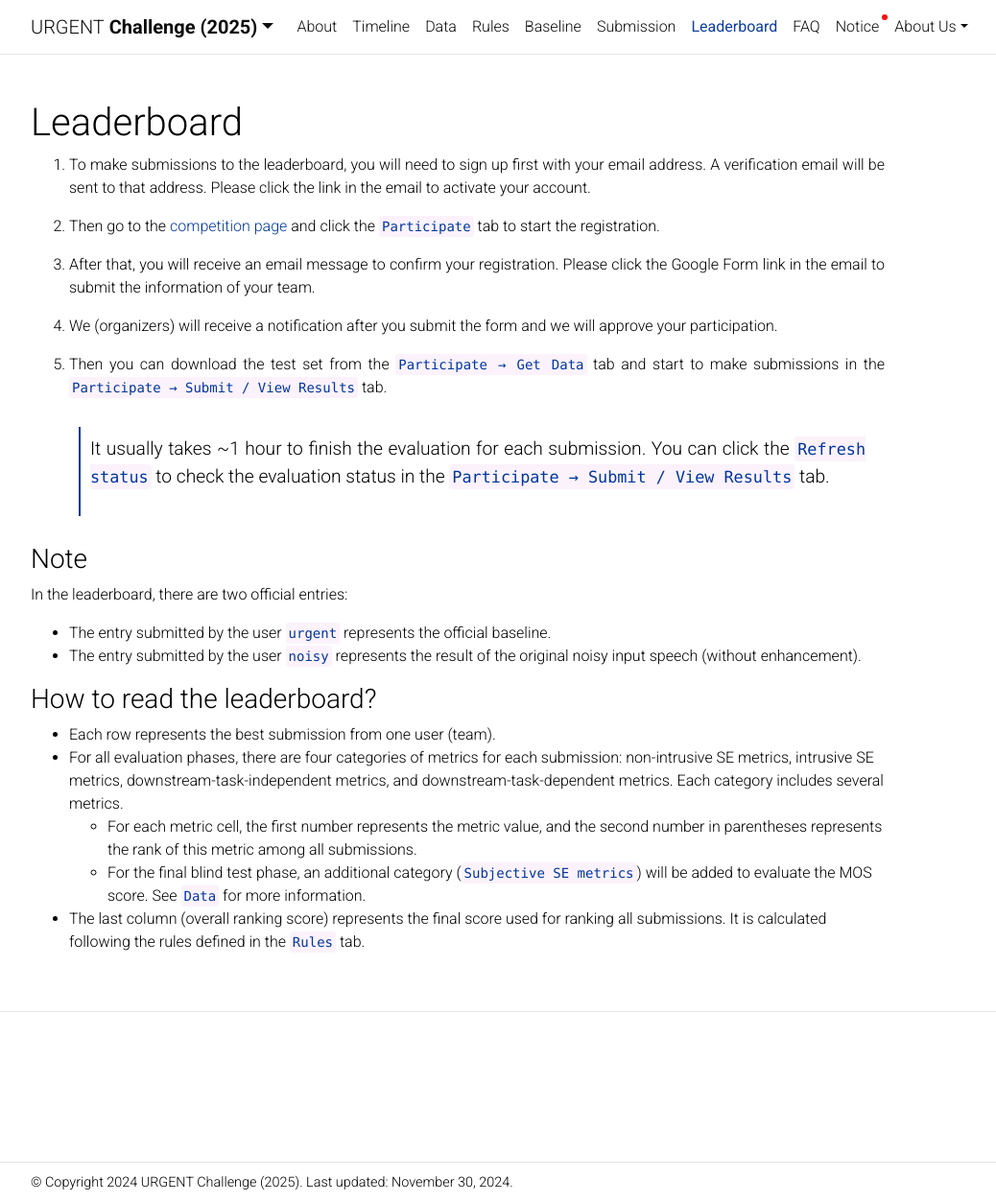
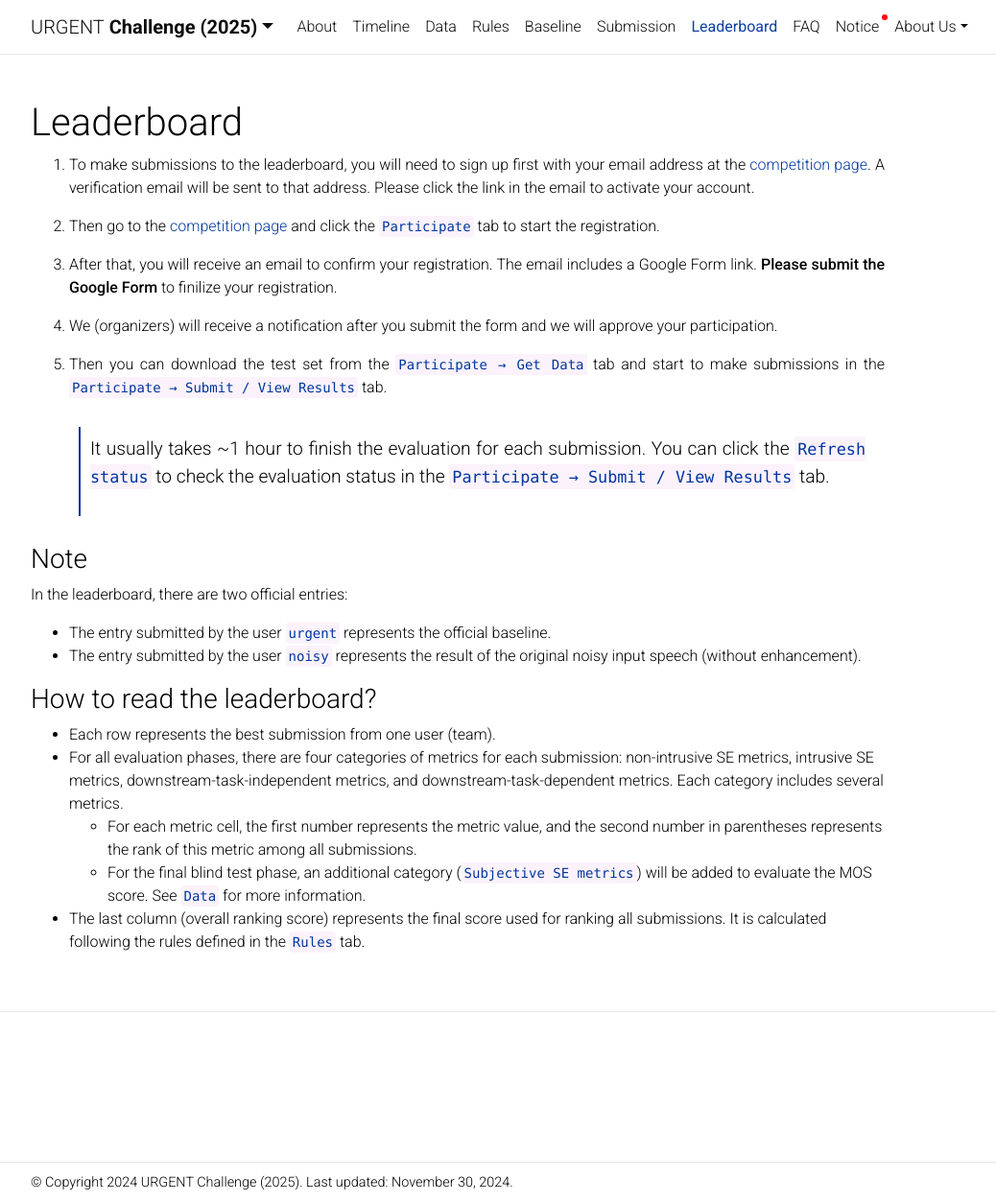
Before and after one commit to urgent-challenge/urgent2025, a Jekyll site: the page built from _pages/leaderboard.md, in a window 1280 px wide and 1253 px high. Shown: the whole window at 96% size, without its empty margins (163-1201 px from the left). Built offline with Jekyll 4.4.1, drawn with Linux system fonts in a browser that asks for light colours; comment, search, counter and statistics services are not loaded; a style sheet for code colours, icons or effects is not loaded.

Commit message:
modified the instruction for registration

```diff
--- a/_pages/leaderboard.md
+++ b/_pages/leaderboard.md
@@ -14,11 +14,11 @@ The blind test leaderboard has been closed since the challenge has completed. Th
 
 -->
 
-1. To make submissions to the leaderboard, you will need to sign up first with your email address. A verification email will be sent to that address. Please click the link in the email to activate your account.
+1. To make submissions to the leaderboard, you will need to sign up first with your email address at the [competition page](https://urgent-challenge.com). A verification email will be sent to that address. Please click the link in the email to activate your account.
 
 2. Then go to the [competition page](https://urgent-challenge.com/competitions/13) and click the `Participate` tab to start the registration.
 
-3. After that, you will receive an email message to confirm your registration. Please click the Google Form link in the email to submit the information of your team.
+3. After that, you will receive an email to confirm your registration. The email includes a Google Form link. **Please submit the Google Form** to finilize your registration.
 
 4. We (organizers) will receive a notification after you submit the form and we will approve your participation.
 
```
